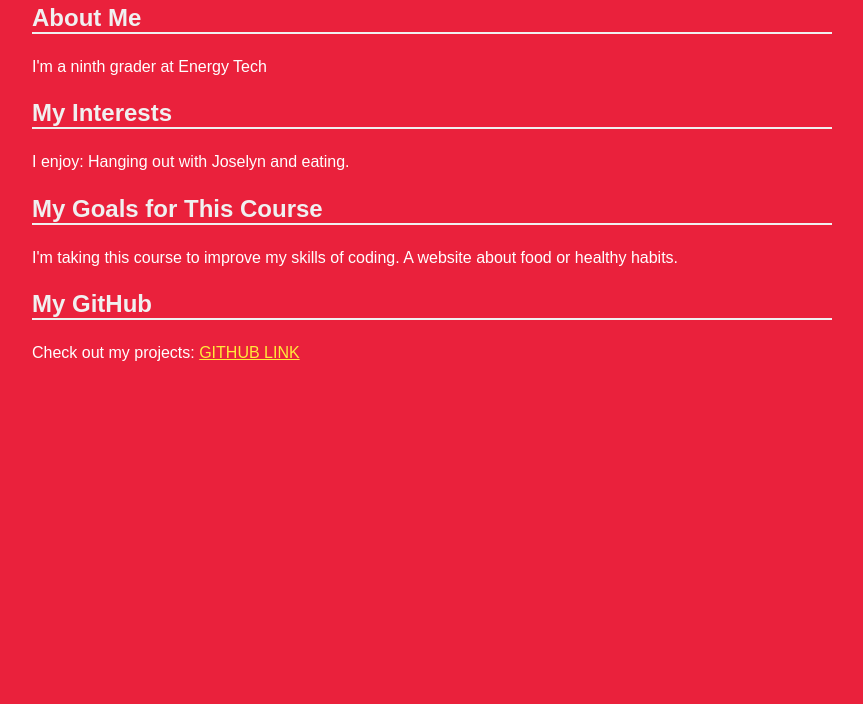
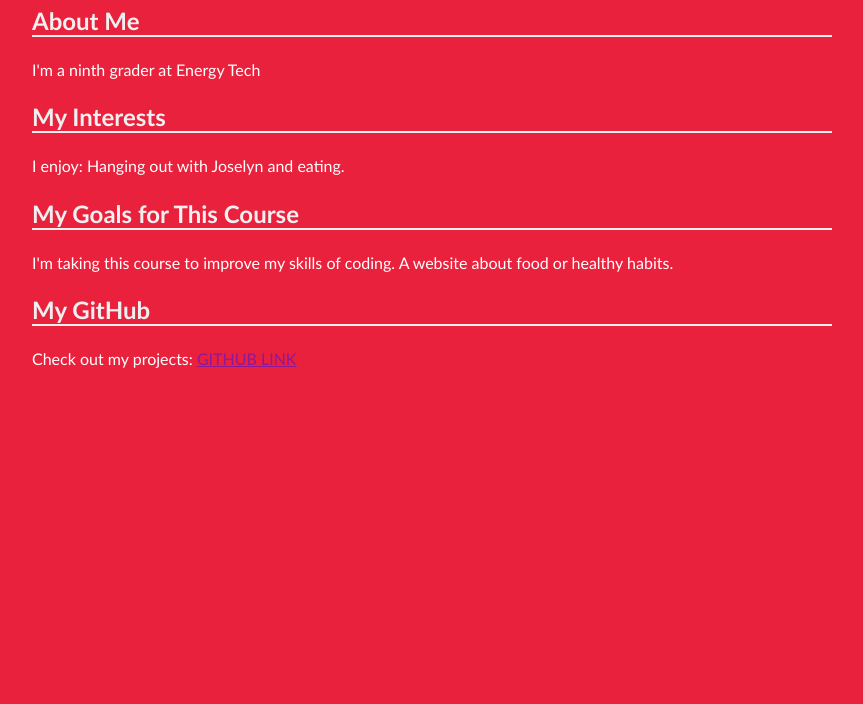
Before and after one commit to nuriyahc67/my-github-site, a plain HTML site: page index.html in a window 1280 px wide. Shown: the part 96-800 px from the top of the page, without its empty margins (208-1071 px from the left). Drawn offline with Linux system fonts and the light colour scheme.

Commit message:
Font color

```diff
--- a/index.html
+++ b/index.html
@@ -6,7 +6,7 @@
 <title>Nuriyah's Website</title>
 <style>
 body {
-  font-family: Arial, sans-serif;
+  font-family: 'Gill Sans', 'Gill Sans MT', Calibri, 'Trebuchet MS';
   max-width: 800px;
   margin: 0 auto;
   padding: 20px;
@@ -28,7 +28,7 @@ p { line-height: 1.6; }
 <p>I'm taking this course to improve my skills of coding. A website about food or healthy habits.</p>
 <h2>My GitHub</h2>
 <p>Check out my projects:
-<a href="https://github.com" style="color: #FFEB3B;">GITHUB LINK</a> <!-- Yellow link to pop out against the red -->
+<a href="https://github.com" style="color: #8f189a;">GITHUB LINK</a> <!-- Yellow link to pop out against the red -->
 </p>
 </body>
 </html>
```
